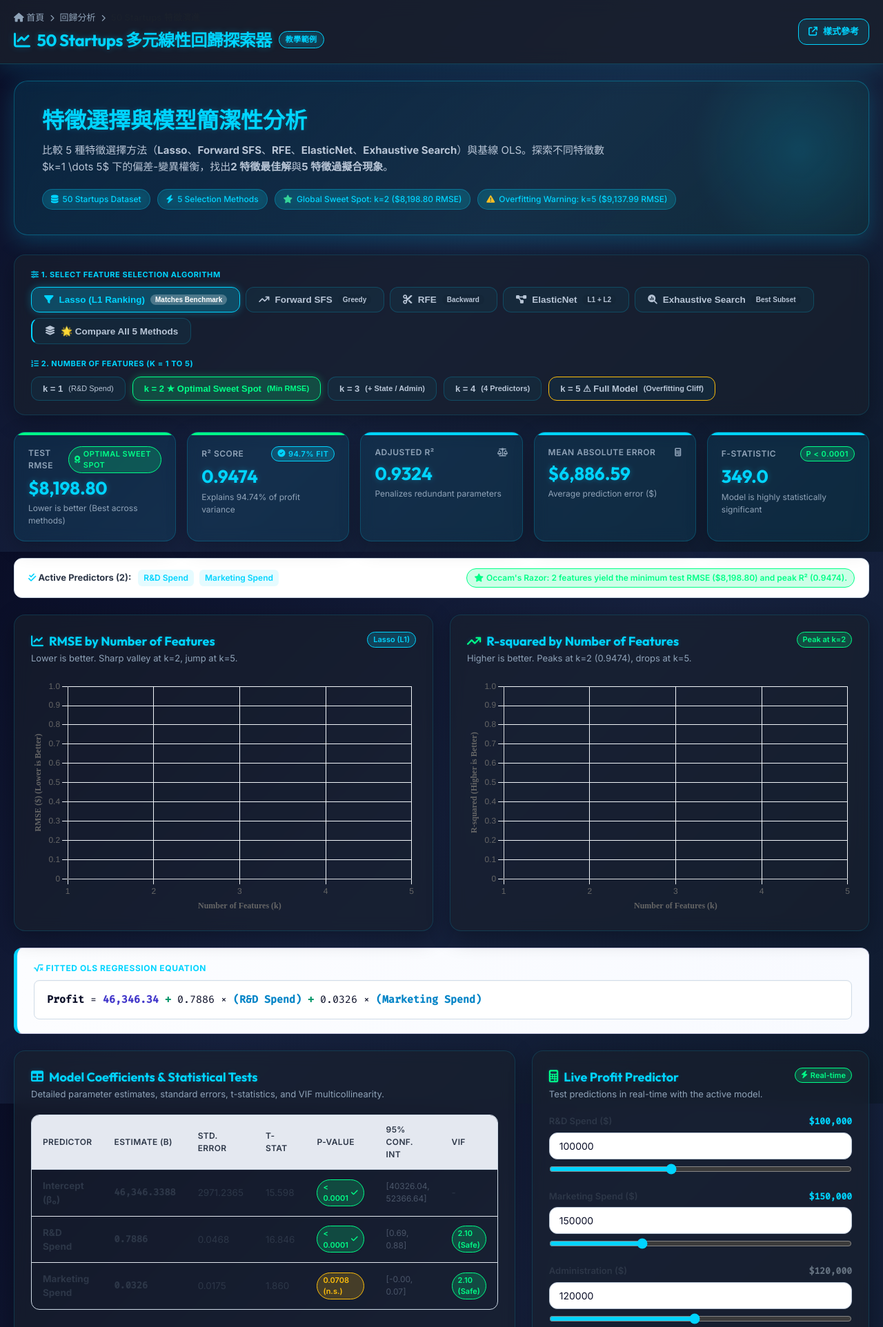
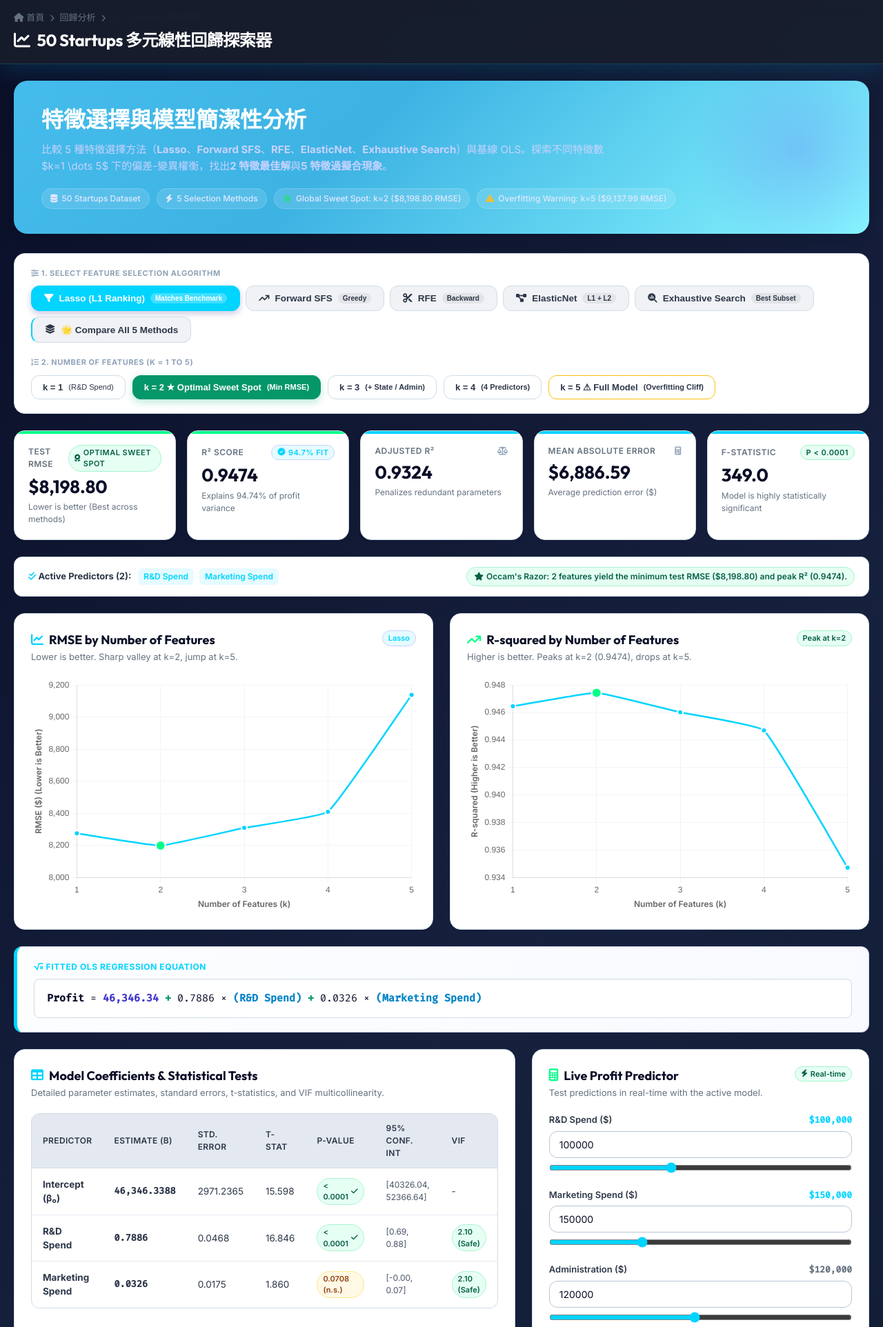
Before and after one commit to samson8423-job/AIoT-DIC2, a Flask app: page / in a window 1280 px wide. Shown: the top 1924 px of the page at 69% size. Run offline with Flask 3, Linux system fonts and the light colour scheme.

Commit message:
Update AIoT-DIC2

```diff
--- a/templates/index.html
+++ b/templates/index.html
@@ -51,10 +51,10 @@
       --radius-md: 12px;
       --radius-lg: 16px;
       --radius-xl: 20px;
-      --shadow-sm: 0 1px 3px 0 rgba(0, 0, 0, 0.3);
-      --shadow-md: 0 4px 6px -1px rgba(0, 0, 0, 0.5), 0 2px 4px -2px rgba(0, 0, 0, 0.3);
-      --shadow-lg: 0 10px 15px -3px rgba(0, 0, 0, 0.6), 0 4px 6px -4px rgba(0, 0, 0, 0.4);
-      --shadow-glow: 0 0 20px rgba(0, 212, 255, 0.5);
+      --shadow-sm: 0 1px 3px 0 rgba(0, 0, 0, 0.05);
+      --shadow-md: 0 4px 6px -1px rgba(0, 0, 0, 0.07), 0 2px 4px -2px rgba(0, 0, 0, 0.05);
+      --shadow-lg: 0 10px 15px -3px rgba(0, 0, 0, 0.08), 0 4px 6px -4px rgba(0, 0, 0, 0.04);
+      --shadow-glow: 0 0 20px rgba(79, 70, 229, 0.15);
     }
 
     * {
@@ -66,8 +66,7 @@
     body {
       font-family: 'Inter', -apple-system, BlinkMacSystemFont, sans-serif;
       background: linear-gradient(135deg, #0a0e27 0%, #16213e 50%, #0f1b2e 100%);
-      background-attachment: fixed;
-      color: #e8eef8;
+      color: #e6eef8;
       line-height: 1.5;
       -webkit-font-smoothing: antialiased;
     }
@@ -75,7 +74,7 @@
     h1, h2, h3, h4, .font-heading {
       font-family: 'Outfit', sans-serif;
       font-weight: 700;
-      color: #e8eef8;
+      color: #e6eef8;
     }
 
     .container {
@@ -87,13 +86,13 @@
     /* Top Breadcrumb & Header */
     .top-header {
       background: rgba(26, 32, 44, 0.8);
-      backdrop-filter: blur(12px);
       border-bottom: 1px solid rgba(0, 212, 255, 0.2);
       padding: 16px 0;
       position: sticky;
       top: 0;
       z-index: 100;
       box-shadow: 0 8px 32px rgba(0, 212, 255, 0.15);
+      backdrop-filter: blur(12px);
     }
 
     .header-inner {
@@ -112,34 +111,32 @@
       align-items: center;
       gap: 8px;
       font-size: 13px;
-      color: #8fa3b8;
+      color: var(--slate-500);
       margin-bottom: 4px;
     }
 
     .breadcrumbs a {
-      color: #8fa3b8;
+      color: var(--slate-500);
       text-decoration: none;
       transition: color 0.15s;
     }
 
     .breadcrumbs a:hover {
-      color: #00d4ff;
+      color: var(--primary);
     }
 
     .header-title-group h1 {
       font-size: 24px;
       letter-spacing: -0.02em;
-      color: #00d4ff;
+      color: var(--slate-900);
       display: flex;
       align-items: center;
       gap: 10px;
-      text-shadow: 0 0 10px rgba(0, 212, 255, 0.3);
     }
 
     .brand-badge {
-      background: rgba(0, 212, 255, 0.15);
-      border: 1px solid #00d4ff;
-      color: #00d4ff;
+      background: linear-gradient(135deg, var(--primary-dark), var(--primary));
+      color: white;
       font-size: 11px;
       font-weight: 700;
       padding: 3px 9px;
@@ -158,9 +155,9 @@
       display: inline-flex;
       align-items: center;
       gap: 8px;
-      background: rgba(0, 212, 255, 0.1);
-      color: #00d4ff;
-      border: 1px solid #00d4ff;
+      background: var(--slate-100);
+      color: var(--slate-700);
+      border: 1px solid var(--slate-200);
       padding: 8px 14px;
       border-radius: var(--radius-md);
       font-size: 13px;
@@ -170,22 +167,20 @@
     }
 
     .ref-btn:hover {
-      background: rgba(0, 212, 255, 0.2);
-      border-color: #00e5ff;
-      color: #00e5ff;
-      box-shadow: 0 0 12px rgba(0, 212, 255, 0.4);
+      background: white;
+      border-color: var(--primary-light);
+      color: var(--primary);
+      box-shadow: var(--shadow-sm);
     }
 
     /* Hero Banner */
     .hero-card {
-      background: linear-gradient(135deg, rgba(0, 212, 255, 0.1) 0%, rgba(0, 255, 136, 0.05) 100%);
-      backdrop-filter: blur(10px);
-      border: 1px solid rgba(0, 212, 255, 0.3);
-      color: #e8eef8;
+      background: linear-gradient(135deg, #45bcec 0%, #3db3e3 40%, #87f5ff 100%);
+      color: white;
       border-radius: var(--radius-xl);
       padding: 36px 40px;
       margin-bottom: 28px;
-      box-shadow: 0 8px 32px rgba(0, 212, 255, 0.2);
+      box-shadow: var(--shadow-lg);
       position: relative;
       overflow: hidden;
     }
@@ -197,21 +192,20 @@
       right: -60px;
       width: 320px;
       height: 320px;
-      background: radial-gradient(circle, rgba(0, 212, 255, 0.15) 0%, transparent 70%);
+      background: radial-gradient(circle, rgba(99, 102, 241, 0.25) 0%, transparent 70%);
       pointer-events: none;
     }
 
     .hero-card h2 {
       font-size: 32px;
-      color: #00d4ff;
+      color: white;
       margin-bottom: 12px;
       line-height: 1.25;
-      text-shadow: 0 0 8px rgba(0, 212, 255, 0.2);
     }
 
     .hero-card p {
       font-size: 15px;
-      color: #b8c5d6;
+      color: #c7d2fe;
       max-width: 820px;
       line-height: 1.6;
     }
@@ -224,10 +218,10 @@
     }
 
     .hero-pill {
-      background: rgba(0, 212, 255, 0.15);
+      background: rgba(255, 255, 255, 0.12);
       backdrop-filter: blur(8px);
-      border: 1px solid rgba(0, 212, 255, 0.3);
-      color: #00d4ff;
+      border: 1px solid rgba(255, 255, 255, 0.18);
+      color: #e0e7ff;
       font-size: 12px;
       font-weight: 500;
       padding: 5px 12px;
@@ -245,19 +239,17 @@
     }
 
     .card {
-      background: rgba(26, 32, 44, 0.6);
-      backdrop-filter: blur(10px);
+      background: white;
       border-radius: var(--radius-lg);
-      border: 1px solid rgba(0, 212, 255, 0.15);
-      box-shadow: 0 8px 32px rgba(0, 0, 0, 0.3);
+      border: 1px solid var(--slate-200);
+      box-shadow: var(--shadow-sm);
       padding: 24px;
-      transition: all 0.3s;
+      transition: box-shadow 0.2s, border-color 0.2s;
     }
 
     .card:hover {
-      box-shadow: 0 8px 32px rgba(0, 212, 255, 0.2);
-      border-color: rgba(0, 212, 255, 0.3);
-      transform: translateY(-2px);
+      box-shadow: var(--shadow-md);
+      border-color: #cbd5e1;
     }
 
     .card-header {
@@ -271,26 +263,24 @@
 
     .card-title-group h3 {
       font-size: 18px;
-      color: #00d4ff;
+      color: var(--slate-900);
       display: flex;
       align-items: center;
       gap: 8px;
-      text-shadow: 0 0 6px rgba(0, 212, 255, 0.2);
     }
 
     .card-subtitle {
       font-size: 13px;
-      color: #8fa3b8;
+      color: var(--slate-500);
       margin-top: 2px;
     }
 
     /* Controls Bar */
     .controls-wrapper {
-      background: rgba(26, 32, 44, 0.6);
-      backdrop-filter: blur(10px);
+      background: white;
       border-radius: var(--radius-lg);
-      border: 1px solid rgba(0, 212, 255, 0.15);
-      box-shadow: 0 8px 32px rgba(0, 0, 0, 0.3);
+      border: 1px solid var(--slate-200);
+      box-shadow: var(--shadow-sm);
       padding: 20px 24px;
       margin-bottom: 24px;
     }
@@ -300,7 +290,7 @@
       font-weight: 700;
       text-transform: uppercase;
       letter-spacing: 0.05em;
-      color: #00d4ff;
+      color: var(--slate-400);
       margin-bottom: 10px;
       display: block;
     }
@@ -314,12 +304,12 @@
 
     .tab-btn {
       padding: 10px 18px;
-      background: rgba(0, 212, 255, 0.05);
-      border: 1px solid rgba(0, 212, 255, 0.2);
+      background: var(--slate-50);
+      border: 1px solid var(--slate-200);
       border-radius: var(--radius-md);
       font-size: 13.5px;
       font-weight: 600;
-      color: #b8c5d6;
+      color: var(--slate-700);
       cursor: pointer;
       display: inline-flex;
       align-items: center;
@@ -328,16 +318,16 @@
     }
 
     .tab-btn:hover {
-      background: rgba(0, 212, 255, 0.15);
-      border-color: #00d4ff;
-      color: #00d4ff;
+      background: var(--primary-subtle);
+      border-color: var(--primary-light);
+      color: var(--primary);
     }
 
     .tab-btn.active {
-      background: rgba(0, 212, 255, 0.25);
-      border-color: #00d4ff;
-      color: #00d4ff;
-      box-shadow: 0 0 12px rgba(0, 212, 255, 0.3);
+      background: var(--primary-dark);
+      border-color: var(--primary-dark);
+      color: white;
+      box-shadow: 0 4px 10px rgba(52, 48, 144, 0.25);
     }
 
     .tab-btn .badge-pill {
@@ -362,12 +352,12 @@
 
     .k-btn {
       padding: 9px 16px;
-      border: 1px solid rgba(0, 212, 255, 0.2);
-      background: rgba(0, 212, 255, 0.05);
+      border: 1px solid var(--slate-200);
+      background: white;
       border-radius: var(--radius-md);
       font-size: 13px;
       font-weight: 600;
-      color: #b8c5d6;
+      color: var(--slate-700);
       cursor: pointer;
       display: inline-flex;
       align-items: center;
@@ -376,39 +366,38 @@
     }
 
     .k-btn:hover {
-      border-color: #00d4ff;
-      color: #00d4ff;
+      border-color: var(--primary);
+      color: var(--primary);
     }
 
     .k-btn.active {
-      background: rgba(0, 212, 255, 0.2);
-      border-color: #00d4ff;
-      color: #00d4ff;
-      box-shadow: 0 0 12px rgba(0, 212, 255, 0.3);
+      background: var(--primary);
+      border-color: var(--primary);
+      color: white;
+      box-shadow: 0 4px 10px rgba(79, 70, 229, 0.25);
     }
 
     .k-btn.sweet-spot {
-      border-color: #00ff88;
-      background: rgba(0, 255, 136, 0.05);
-      color: #00ff88;
+      border-color: var(--accent-emerald);
+      background: var(--accent-emerald-subtle);
+      color: #065f46;
     }
 
     .k-btn.sweet-spot.active {
-      background: rgba(0, 255, 136, 0.2);
-      border-color: #00ff88;
-      color: #00ff88;
-      box-shadow: 0 0 12px rgba(0, 255, 136, 0.3);
+      background: #059669;
+      border-color: #059669;
+      color: white;
+      box-shadow: 0 4px 12px rgba(16, 185, 129, 0.3);
     }
 
     .k-btn.overfitting {
-      border-color: #ffbe0b;
+      border-color: var(--accent-amber);
     }
 
     .k-btn.overfitting.active {
-      background: rgba(255, 190, 11, 0.2);
-      border-color: #ffbe0b;
-      color: #ffbe0b;
-      box-shadow: 0 0 12px rgba(255, 190, 11, 0.3);
+      background: #d97706;
+      border-color: #d97706;
+      color: white;
     }
 
     /* Metrics Grid */
@@ -420,21 +409,19 @@
     }
 
     .metric-card {
-      background: rgba(0, 212, 255, 0.08);
-      backdrop-filter: blur(10px);
+      background: white;
       border-radius: var(--radius-lg);
-      border: 1px solid rgba(0, 212, 255, 0.2);
+      border: 1px solid var(--slate-200);
       padding: 20px;
       position: relative;
       overflow: hidden;
-      box-shadow: 0 8px 32px rgba(0, 0, 0, 0.2);
-      transition: all 0.3s;
+      box-shadow: var(--shadow-sm);
+      transition: all 0.2s;
     }
 
     .metric-card:hover {
-      transform: translateY(-4px);
-      box-shadow: 0 12px 40px rgba(0, 212, 255, 0.25);
-      border-color: rgba(0, 212, 255, 0.4);
+      transform: translateY(-2px);
+      box-shadow: var(--shadow-md);
     }
 
     .metric-card::before {
@@ -444,21 +431,21 @@
       left: 0;
       right: 0;
       height: 4px;
-      background: #00d4ff;
+      background: var(--primary);
     }
 
     .metric-card.sweet::before {
-      background: #00ff88;
+      background: var(--accent-emerald);
     }
 
     .metric-card.alert::before {
-      background: #ffbe0b;
+      background: var(--accent-amber);
     }
 
     .metric-title {
       font-size: 12px;
       font-weight: 600;
-      color: #8fa3b8;
+      color: var(--slate-500);
       text-transform: uppercase;
       letter-spacing: 0.04em;
       margin-bottom: 8px;
@@ -471,15 +458,14 @@
       font-size: 26px;
       font-family: 'Outfit', sans-serif;
       font-weight: 700;
-      color: #00d4ff;
+      color: var(--slate-900);
       line-height: 1.1;
       margin-bottom: 6px;
-      text-shadow: 0 0 8px rgba(0, 212, 255, 0.3);
     }
 
     .metric-note {
       font-size: 12px;
-      color: #8fa3b8;
+      color: var(--slate-500);
       display: flex;
       align-items: center;
       gap: 4px;
@@ -496,21 +482,21 @@
     }
 
     .badge-green {
-      background: rgba(0, 255, 136, 0.2);
-      color: #00ff88;
-      border: 1px solid #00ff88;
+      background: var(--accent-emerald-subtle);
+      color: #065f46;
+      border: 1px solid #a7f3d0;
     }
 
     .badge-blue {
-      background: rgba(0, 212, 255, 0.2);
-      color: #00d4ff;
-      border: 1px solid #00d4ff;
+      background: var(--primary-subtle);
+      color: var(--primary-dark);
+      border: 1px solid #c7d2fe;
     }
 
     .badge-amber {
-      background: rgba(255, 190, 11, 0.2);
-      color: #ffbe0b;
-      border: 1px solid #ffbe0b;
+      background: var(--accent-amber-subtle);
+      color: #92400e;
+      border: 1px solid #fde68a;
     }
 
     /* Dual Charts Grid */
@@ -827,17 +813,10 @@
         </div>
         <div class="header-title-group">
           <h1>
-            <i class="fa-solid fa-chart-line" style="color: var(--primary);"></i>
-            50 Startups 多元線性回歸探索器
-            <span class="brand-badge">教學範例</span>
+            <i class="fa-solid fa-chart-line" style="color: #fff;"></i>
+            <span style="color: #fff;">50 Startups 多元線性回歸探索器</span>
           </h1>
         </div>
-      </div>
-      <div class="header-actions">
-        <a href="https://statsunlock.com/multiple-linear-regression-calculator/" target="_blank" class="ref-btn">
-          <i class="fa-solid fa-arrow-up-right-from-square"></i>
-          樣式參考
-        </a>
       </div>
     </div>
   </header>
@@ -1424,6 +1403,7 @@
 
     function updateOutliersTable(outliers) {
       const tbody = document.getElementById('outliersTableBody');
+      if (!tbody) return;
       tbody.innerHTML = '';
 
       outliers.forEach(o => {
```
Also changed, not shown: index.html (+4 -10 lines), README.md.
